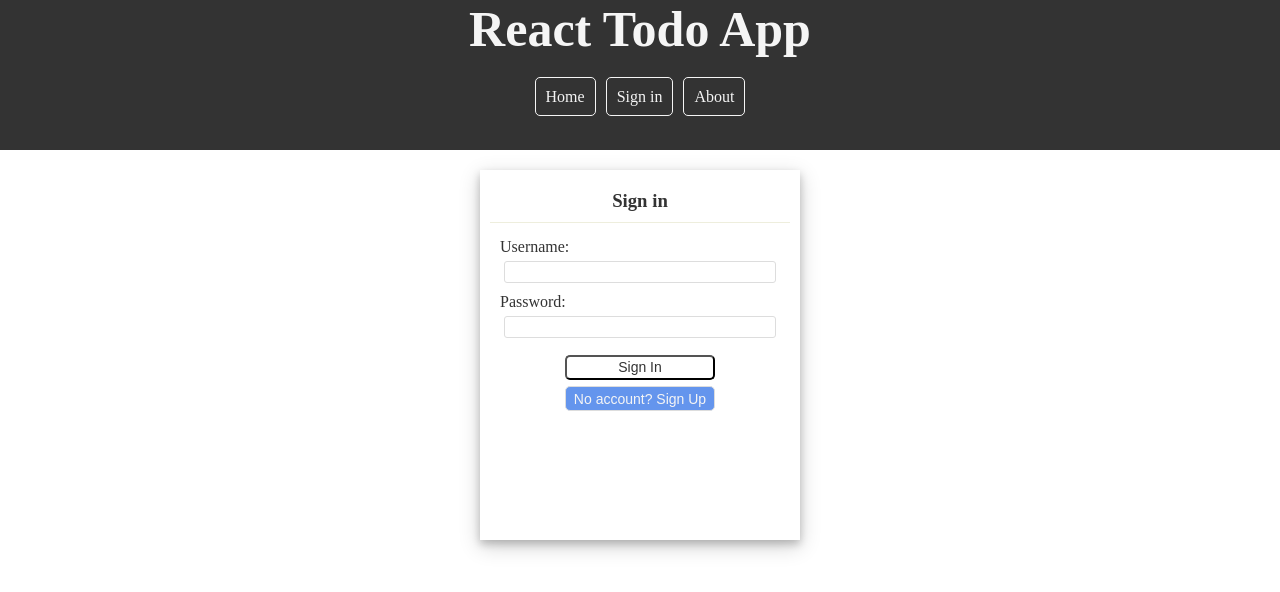
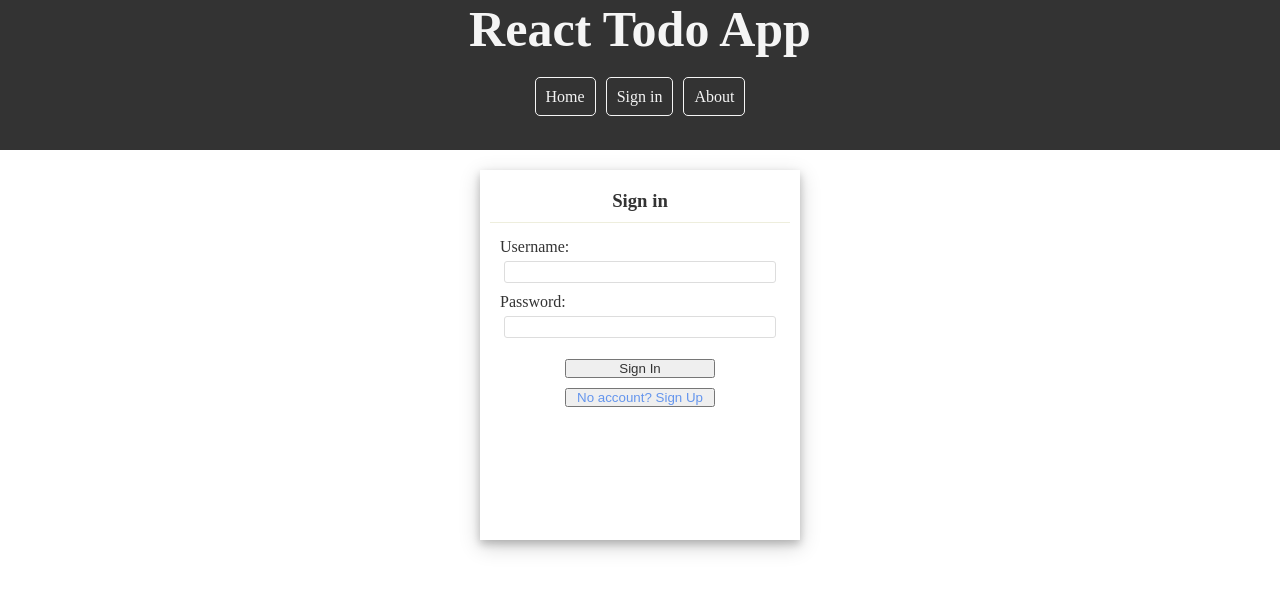
Before and after one commit to cyNew/TodoList, a React (Create React App) app in the folder client/: page /login in a window 1280 px wide. Shown: the top 592 px of the page. Built offline with nearby package versions, Linux system fonts and the light colour scheme.

Commit message:
remove style of buttons

```diff
--- a/client/src/App.css
+++ b/client/src/App.css
@@ -88,17 +88,8 @@ nav .link-item {
   justify-content: space-evenly;
 }
 
-.form-btn {
-  height: 25px;
-  background-color: white;
-  font-size: 14px;
-  border-radius: 5px;
-}
-
 .form-btn:nth-child(2) {
-  border: 1px solid #ddd;
-  background-color: cornflowerblue;
-  color: whitesmoke;
+  color: cornflowerblue;
 }
 
 .todo-container {
@@ -115,10 +106,11 @@ nav .link-item {
   width: 300px;
   height: 50px;
   font-size: 20px;
+  line-height: 50px;
   border: 1px solid #ddd;
   border-radius: 5px;
   padding-left: 10px;
-  transition: transform 0.6s ease-in-out;
+  transition: transform 0.5s ease;
 }
 
 .todo-input:focus {
@@ -136,7 +128,6 @@ nav .link-item {
 
 .todo-item {
   width: 90%;
-  height: 30px;
   margin: 0 auto;
   margin-top: 10px;
   padding: 10px 0;
@@ -145,7 +136,7 @@ nav .link-item {
   align-items: center;
   box-shadow: 0 4px 8px 0 rgba(0, 0, 0, 0.2), 0 6px 12px 0 rgba(0, 0, 0, 0.19);
   transition: transform 0.5s ease-in-out;
-  animation: 1s ease-in-out forwards showanimation;
+  animation: 0.6s ease-in forwards showanimation;
 }
 
 @keyframes showanimation {
@@ -161,9 +152,8 @@ nav .link-item {
   transform: scale(1.05);
 }
 
-.todo-item input {
-  font-size: 30px;
-  border: 1px solid #ddd;
+.todo-item input[type="checkbox"] {
+  transform: scale(1.3);
 }
 
 .todo-content {
@@ -172,12 +162,13 @@ nav .link-item {
 }
 
 .icon-wrapper {
-  align-self: flex-end;
+  height: 25px;
+  width: 25px;
 }
 
 .icon {
-  width: 20px;
-  height: 20px;
+  width: 100%;
+  height: 100%;
 }
 
 @media (max-width: 400px) {
--- a/client/src/components/todo/TodoItem.tsx
+++ b/client/src/components/todo/TodoItem.tsx
@@ -28,14 +28,14 @@ const TodoItem: React.FC<Props> = ({ todo, _id, completed }) => {
       >
         {todo}
       </span>
-      <span
+      <div
         className="icon-wrapper todo-del"
         onClick={() => {
           deleteTodo(userid, token, _id);
         }}
       >
         <Del className="icon"/>
-      </span>
+      </div>
     </li>
   );
 };
```
